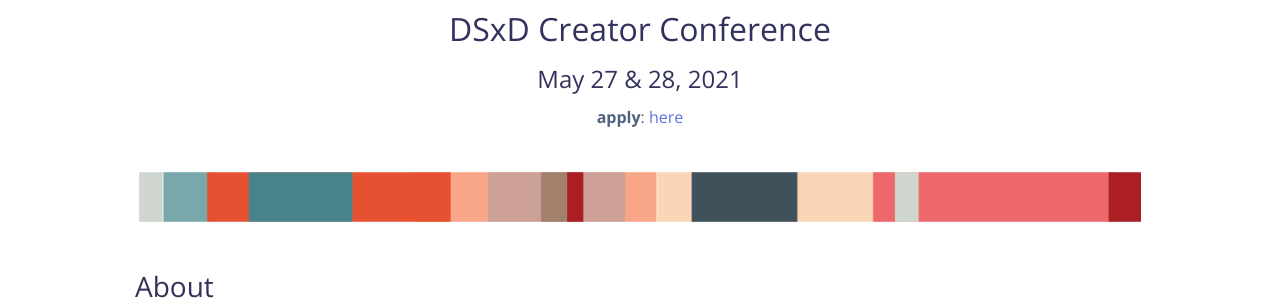
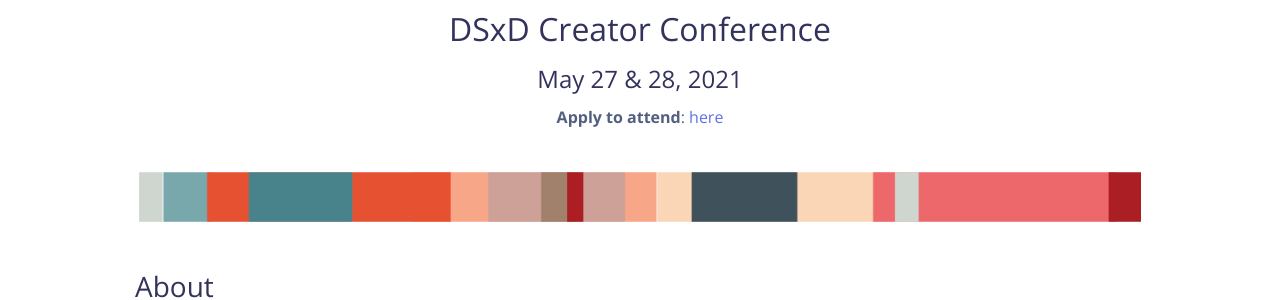
Before and after one commit to iamciera/DSxD_website, a Jekyll site: the page built from _pages/events.md, in a window 1280 px wide and 900 px high, scrolled down 405 px. Shown: the part 154-454 px from the top of the window. Built offline with Jekyll 4.4.1, drawn with Linux system fonts in a browser that asks for light colours; nearby versions of some CDN libraries; some of the changed text lies outside the part shown.

Commit message:
added a few tweaks

```diff
--- a/_pages/events.md
+++ b/_pages/events.md
@@ -8,7 +8,7 @@
 
 <center><H2> DSxD Creator Conference </H2></center>
 <center><H4> May 27 & 28, 2021 </H4></center>
-<center><b>apply</b>: <a href="https://forms.gle/kECLXC9zACLyt2Js9">here</a></center>
+<center><b>Apply to attend</b>: <a href="https://forms.gle/kECLXC9zACLyt2Js9">here</a></center>
 
 
 <br>
```
Also changed, not shown: other parts of _pages/events.md (+1 -0 lines), _pages/about.md (+1 -1 lines).
